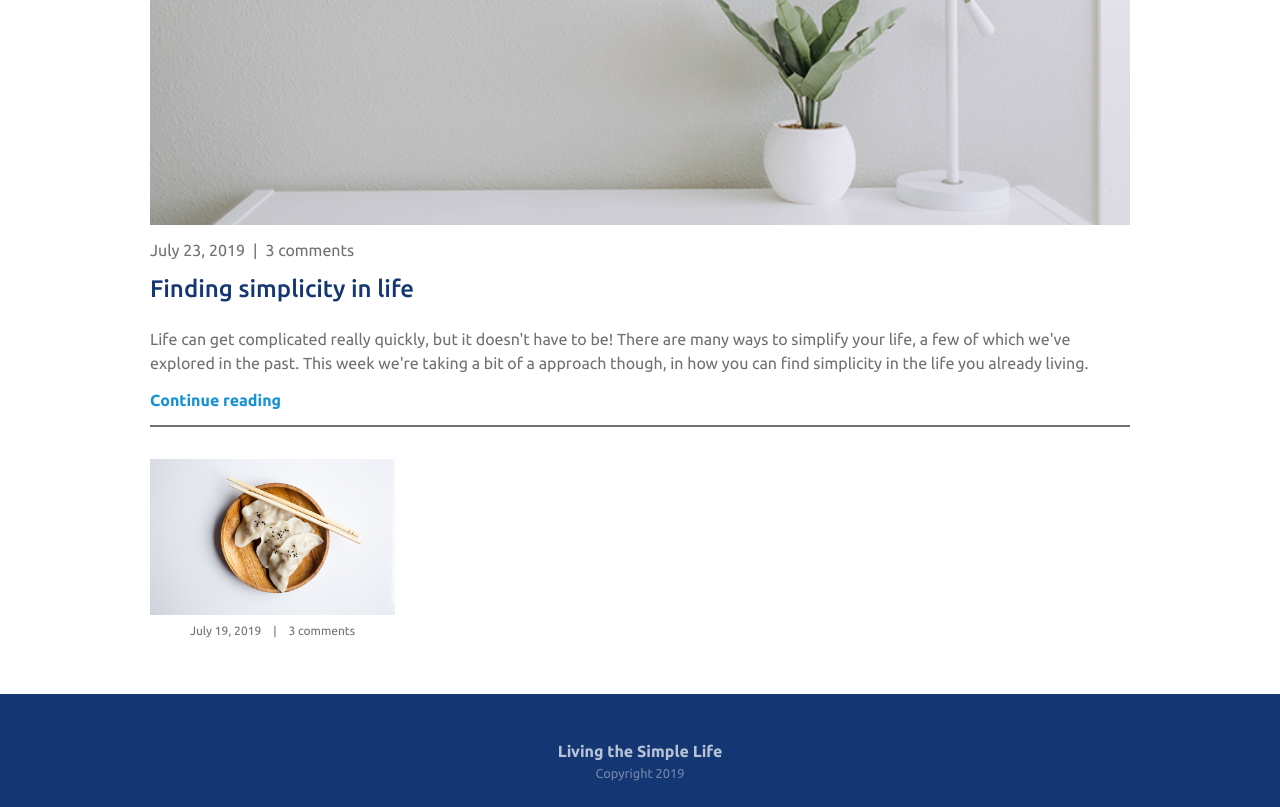
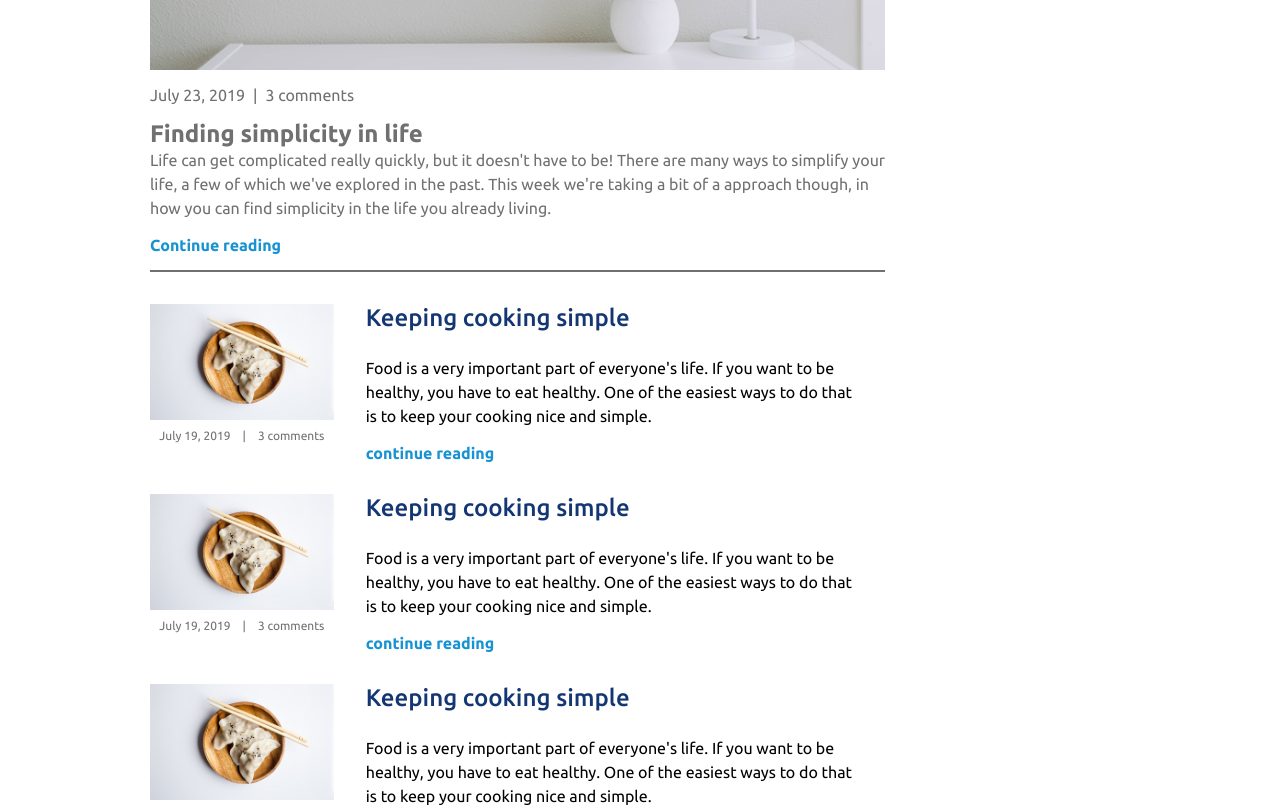
Before and after one commit to MiloBlackstar/Simple-life, a React (Vite) app: page / in a window 1280 px wide. Shown: the part 600-1407 px from the top of the page. Built offline with nearby package versions, Linux system fonts and the light colour scheme.

Commit message:
Finish Article section

```diff
--- a/src/components/Articles.jsx
+++ b/src/components/Articles.jsx
@@ -12,7 +12,9 @@ export default function Articles() {
         </p>
       </div>
       <div className="article-right-section">
-
+        <h2 className="article-title">Keeping cooking simple</h2>
+        <p className="description">Food is a very important part of everyone's life. If you want to be healthy, you have to eat healthy. One of the easiest ways to do that is to keep your cooking nice and simple.</p>
+        <a className="article-link">continue reading</a>
       </div>
     </section>
   )
--- a/src/components/Home.jsx
+++ b/src/components/Home.jsx
@@ -8,6 +8,8 @@ export default function Home() {
         <div className="left-section">
           <MainArticle />
           <Articles />
+          <Articles />
+          <Articles />
         </div>
         <div className="right-section">
 
--- a/src/components/MainArticle.jsx
+++ b/src/components/MainArticle.jsx
@@ -12,7 +12,7 @@ export default function MainArticle() {
       <h2>Finding simplicity in life</h2>
       <p className="description">Life can get complicated really quickly, but it doesn't have to be! There are many ways to simplify your life, a few of which we've explored in the past. This week we're taking a bit of a approach though, in how you can find simplicity in the life you already living.
       </p>
-      <a href="#">Continue reading</a>
+      <a className="article-link" href="#">Continue reading</a>
     </div>
   )
 }
--- a/src/css-files/articles.css
+++ b/src/css-files/articles.css
@@ -1,5 +1,6 @@
 section {
   margin-top: 2em;
+  display: flex;
 }
 
 /* ---left section--- */
@@ -8,7 +9,8 @@ section {
   display: flex;
   flex-direction: column;
   align-items: center;
-  width: 25%;
+  max-width: 25%;
+  min-width: 25%;
 }
 
 .articles-images {
@@ -26,3 +28,11 @@ section {
 }
 
 /* ---right section--- */
+
+.article-right-section {
+  padding: 0em 2em;
+}
+
+/*  style for <h2>, <p> and <a>
+    in main-article.css
+*/
--- a/src/css-files/home.css
+++ b/src/css-files/home.css
@@ -5,4 +5,11 @@ main {
 .left-section {
   display: flex;
   flex-direction: column;
+  width: 75%;
 }
+
+.right-section {
+  display: flex;
+  flex-direction: column;
+  width: 25%;
+}
--- a/src/css-files/main-article.css
+++ b/src/css-files/main-article.css
@@ -17,26 +17,26 @@
   margin: 0em 0.5em 0em 0em;
 }
 
-.main-article h2 {
+.article-title {
   color: #143774;
   font-weight: 500;
   margin-bottom: 1em;
 }
 
-.main-article .description {
+.description {
   line-height: 1.5;
   margin-bottom: 1em;
 }
 
-.main-article a {
+.article-link {
   color: #1792D2;
   font-weight: bold;
   text-decoration: none;
   margin-bottom: 1em;
 }
 
-.main-article a:hover,
-.main-article a:focus    {
+.article-link:hover,
+.article-link:focus    {
   color: #EF2917;
   outline: none;
 }
```
